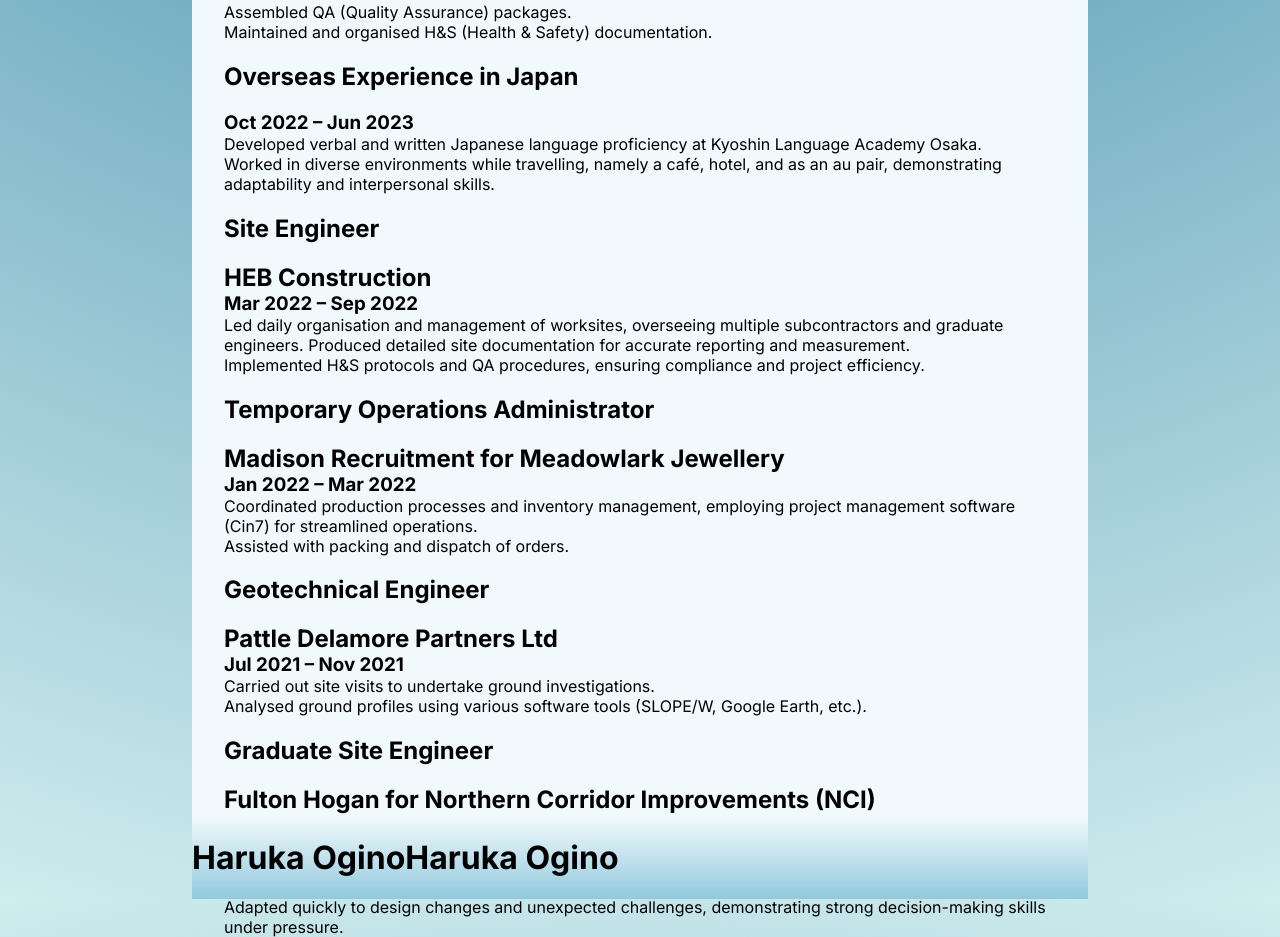
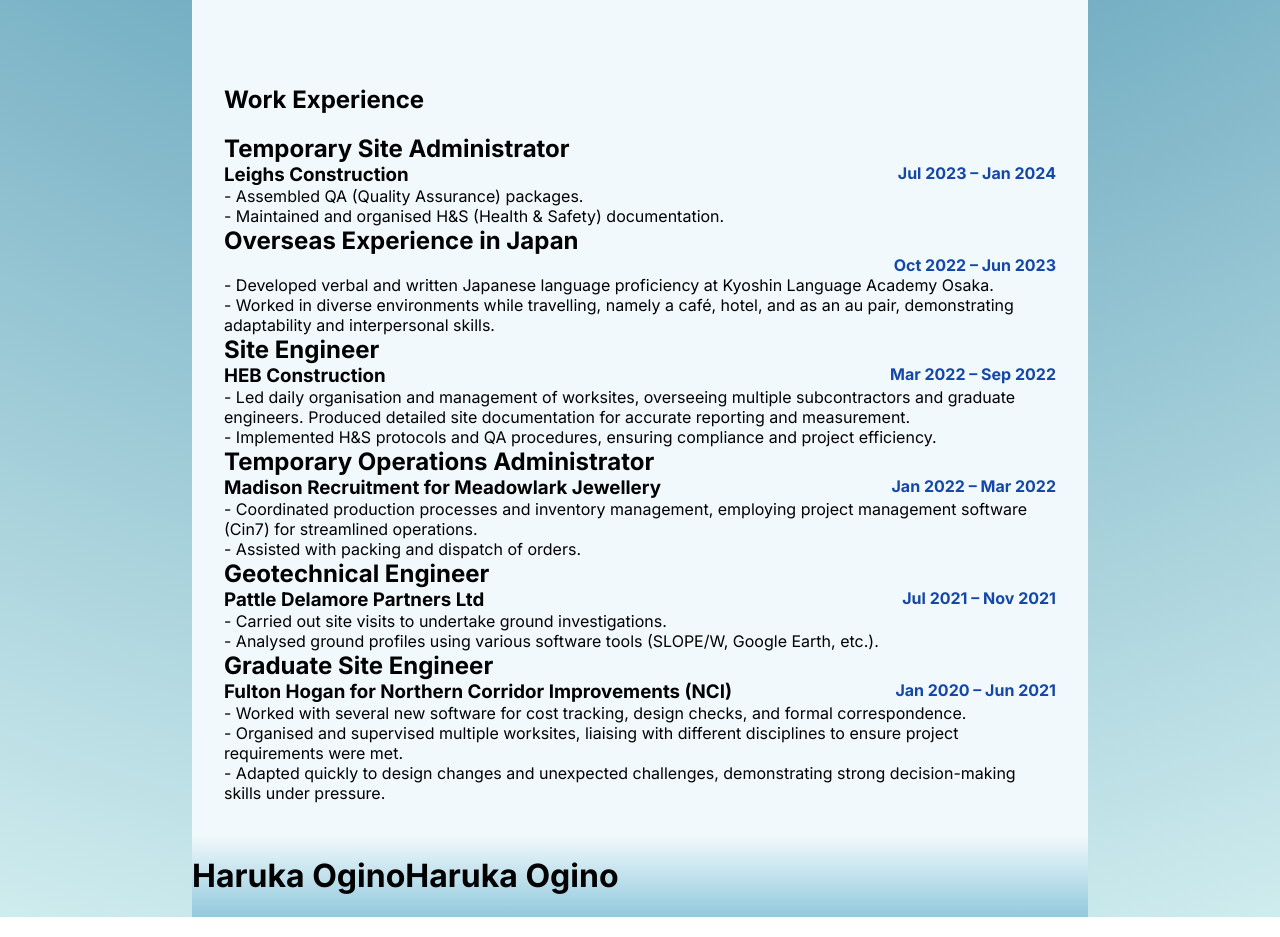
Before and after one commit to haruka-ogino/new-portfolio, a Next.js app: page / in a window 1280 px wide. Shown: the part 2884-3821 px from the top of the page. Built offline with nearby package versions, Linux system fonts and the light colour scheme; no server answers; the database is empty.

Commit message:
style dates on edu and experience

```diff
--- a/app/globals.css
+++ b/app/globals.css
@@ -21,6 +21,8 @@
   height: auto;
 }
 
+/* new media query required for smaller then 650px width */
+
 @media (max-width: 1000px) {
   body {
     width: 95%;
@@ -32,9 +34,14 @@
 }
 
 h2,
-h3 {
+h3,
+h4 {
   margin: 0em;
   padding: 0em;
+}
+
+h4 {
+  color: #1447a8;
 }
 
 ul {
@@ -52,6 +59,11 @@
   text-decoration: none;
   color: inherit;
   margin: 0px;
+}
+
+.subtitle {
+  display: flex;
+  justify-content: space-between;
 }
 
 .buttons {
--- a/components/Education.tsx
+++ b/components/Education.tsx
@@ -6,7 +6,10 @@
       <div>
         <h1>Education</h1>{' '}
         <h2>NZQA Level 6 Certificate in Applied Software Development</h2>
-        <h3>Dev Academy Aotearoa, Jan – May 2024</h3>
+        <div className="subtitle">
+          <h3>Dev Academy Aotearoa</h3>
+          <h4>Jan – May 2024</h4>
+        </div>
         <ul>
           <li>Intensive 17-week long full stack web development bootcamp.</li>
           <li>
@@ -21,7 +24,10 @@
           </li>
         </ul>
         <h2>Bachelor of Engineering (Honours)</h2>
-        <h3>The University of Auckland, 2016 – 2019</h3>
+        <div className="subtitle">
+          <h3>The University of Auckland</h3>
+          <h4>2016 – 2019</h4>
+        </div>
         <ul>
           <li>Civil and Environmental Engineering</li>
         </ul>
--- a/components/Experience.tsx
+++ b/components/Experience.tsx
@@ -5,90 +5,103 @@
         <h1>Work Experience</h1>{' '}
         <ul>
           <li>
-            <h1>Temporary Site Administrator</h1>
-            <h2>Leighs Construction</h2>
-            <h3>Jul 2023 – Jan 2024</h3>
+            <h2>Temporary Site Administrator</h2>
+            <div className="subtitle">
+              <h3>Leighs Construction</h3>
+              <h4>Jul 2023 – Jan 2024</h4>
+            </div>{' '}
             <ul>
-              <li>Assembled QA (Quality Assurance) packages.</li>
+              <li>- Assembled QA (Quality Assurance) packages.</li>
               <li>
-                Maintained and organised H&S (Health & Safety) documentation.
+                - Maintained and organised H&S (Health & Safety) documentation.
               </li>
             </ul>
           </li>
           <li>
-            <h1>Overseas Experience in Japan</h1>
-            <h3>Oct 2022 – Jun 2023</h3>
+            <h2>Overseas Experience in Japan</h2>
+            <div className="subtitle">
+              <h3></h3>
+              <h4>Oct 2022 – Jun 2023</h4>
+            </div>{' '}
             <ul>
               <li>
-                Developed verbal and written Japanese language proficiency at
+                - Developed verbal and written Japanese language proficiency at
                 Kyoshin Language Academy Osaka.
               </li>
               <li>
-                Worked in diverse environments while travelling, namely a café,
-                hotel, and as an au pair, demonstrating adaptability and
+                - Worked in diverse environments while travelling, namely a
+                café, hotel, and as an au pair, demonstrating adaptability and
                 interpersonal skills.
               </li>
             </ul>
           </li>
           <li>
-            <h1>Site Engineer</h1>
-            <h2>HEB Construction</h2>
-            <h3>Mar 2022 – Sep 2022</h3>
+            <h2>Site Engineer</h2>
+            <div className="subtitle">
+              <h3>HEB Construction</h3>
+              <h4>Mar 2022 – Sep 2022</h4>
+            </div>{' '}
             <ul>
               <li>
-                Led daily organisation and management of worksites, overseeing
+                - Led daily organisation and management of worksites, overseeing
                 multiple subcontractors and graduate engineers. Produced
                 detailed site documentation for accurate reporting and
                 measurement.
               </li>
               <li>
-                Implemented H&S protocols and QA procedures, ensuring compliance
-                and project efficiency.
+                - Implemented H&S protocols and QA procedures, ensuring
+                compliance and project efficiency.
               </li>
             </ul>
           </li>
           <li>
-            <h1>Temporary Operations Administrator</h1>
-            <h2>Madison Recruitment for Meadowlark Jewellery</h2>
-            <h3>Jan 2022 – Mar 2022</h3>
+            <h2>Temporary Operations Administrator</h2>
+            <div className="subtitle">
+              <h3>Madison Recruitment for Meadowlark Jewellery</h3>
+              <h4>Jan 2022 – Mar 2022</h4>
+            </div>{' '}
             <ul>
               <li>
-                Coordinated production processes and inventory management,
+                - Coordinated production processes and inventory management,
                 employing project management software (Cin7) for streamlined
                 operations.
               </li>
-              <li>Assisted with packing and dispatch of orders.</li>
+              <li>- Assisted with packing and dispatch of orders.</li>
             </ul>
           </li>
           <li>
-            <h1>Geotechnical Engineer</h1>
-            <h2>Pattle Delamore Partners Ltd</h2>
-            <h3>Jul 2021 – Nov 2021</h3>
+            <h2>Geotechnical Engineer</h2>
+            <div className="subtitle">
+              <h3>Pattle Delamore Partners Ltd</h3>
+              <h4>Jul 2021 – Nov 2021</h4>
+            </div>{' '}
             <ul>
               <li>
-                Carried out site visits to undertake ground investigations.
+                - Carried out site visits to undertake ground investigations.
               </li>
               <li>
-                Analysed ground profiles using various software tools (SLOPE/W,
-                Google Earth, etc.).
+                - Analysed ground profiles using various software tools
+                (SLOPE/W, Google Earth, etc.).
               </li>
             </ul>
           </li>
           <li>
-            <h1>Graduate Site Engineer</h1>
-            <h2>Fulton Hogan for Northern Corridor Improvements (NCI)</h2>
-            <h3>Jan 2020 – Jun 2021</h3>
+            <h2>Graduate Site Engineer</h2>
+            <div className="subtitle">
+              <h3>Fulton Hogan for Northern Corridor Improvements (NCI)</h3>
+              <h4>Jan 2020 – Jun 2021</h4>
+            </div>{' '}
             <ul>
               <li>
-                Worked with several new software for cost tracking, design
+                - Worked with several new software for cost tracking, design
                 checks, and formal correspondence.{' '}
               </li>
               <li>
-                Organised and supervised multiple worksites, liaising with
+                - Organised and supervised multiple worksites, liaising with
                 different disciplines to ensure project requirements were met.{' '}
               </li>
               <li>
-                Adapted quickly to design changes and unexpected challenges,
+                - Adapted quickly to design changes and unexpected challenges,
                 demonstrating strong decision-making skills under pressure.
               </li>
             </ul>
--- a/styles/home.css
+++ b/styles/home.css
@@ -19,7 +19,8 @@
   animation-range: entry 10% cover 45%;
 }
 
-.projects {
+.projects,
+.experience {
   align-items: flex-start;
   justify-content: flex-start;
   height: auto;
```
